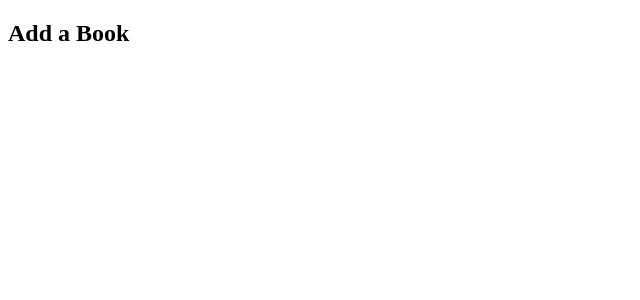
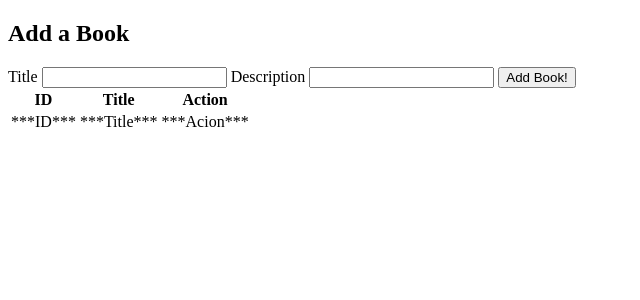
Before and after one commit to JenniferFulton/django_practice, a Django app: page / in a window 1280 px wide. Shown: the top 300 px of the page, without its empty margins (0-640 px from the left). Run offline with Django 3.2, Linux system fonts and the light colour scheme.

Commit message:
'/' route made so that you can add a book using a form, and a table created to hold book information. Loop needed to add book information

```diff
--- a/book_authors_proj/books_authors_app/templates/index.html
+++ b/book_authors_proj/books_authors_app/templates/index.html
@@ -8,5 +8,35 @@
 </head>
 <body>
     <h2>Add a Book</h2>
+    <form action = '/create_book' method="POST">
+        {% csrf_token %}
+
+        <label for="title">Title</label>
+        <input type="text" id="title" name="title">
+
+        <label for="decription">Description</label>
+        <input type="text" id="decription" name="decription">
+
+        <input type="submit" value="Add Book!">
+    </form>
+
+    <table>
+        <thead>
+            <tr>
+                <th>ID</th>
+                <th>Title</th>
+                <th>Action</th>
+            </tr>
+        </thead>
+        <tbody>
+            <tr>
+                <td>***ID***</td>
+                <td>***Title***</td>
+                <td>***Acion***</td>
+            </tr>
+        </tbody>
+    </table>
+
+
 </body>
 </html>
--- a/book_authors_proj/books_authors_app/urls.py
+++ b/book_authors_proj/books_authors_app/urls.py
@@ -3,4 +3,5 @@ from . import views
 
 urlpatterns = [
     path('', views.index),
+    path('create_book', views.create_book),
 ]
--- a/book_authors_proj/books_authors_app/views.py
+++ b/book_authors_proj/books_authors_app/views.py
@@ -1,6 +1,9 @@
-from django.shortcuts import render, HttpResponse
+from django.shortcuts import render, redirect, HttpResponse
 from .models import *
 
 
 def index(request):
     return render(request, "index.html")
+
+def create_book(request):
+    return redirect('/')
```
